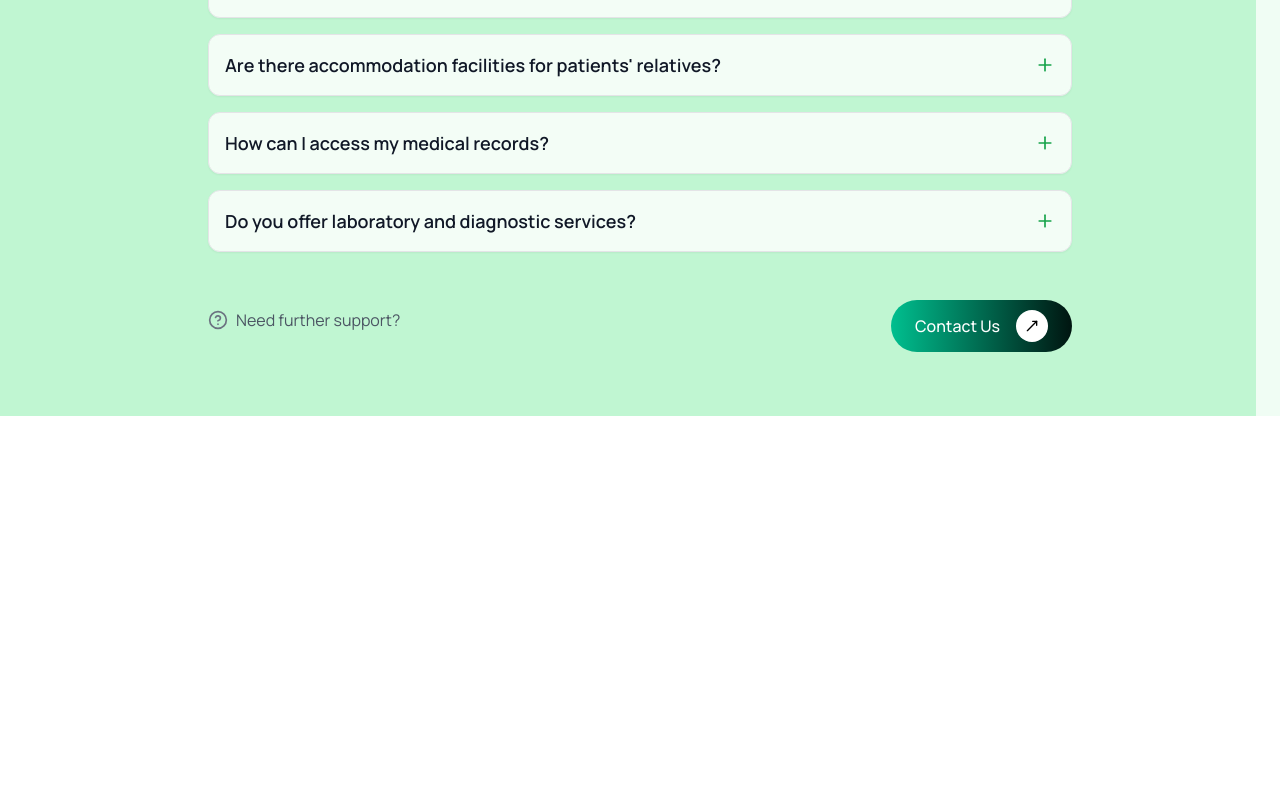
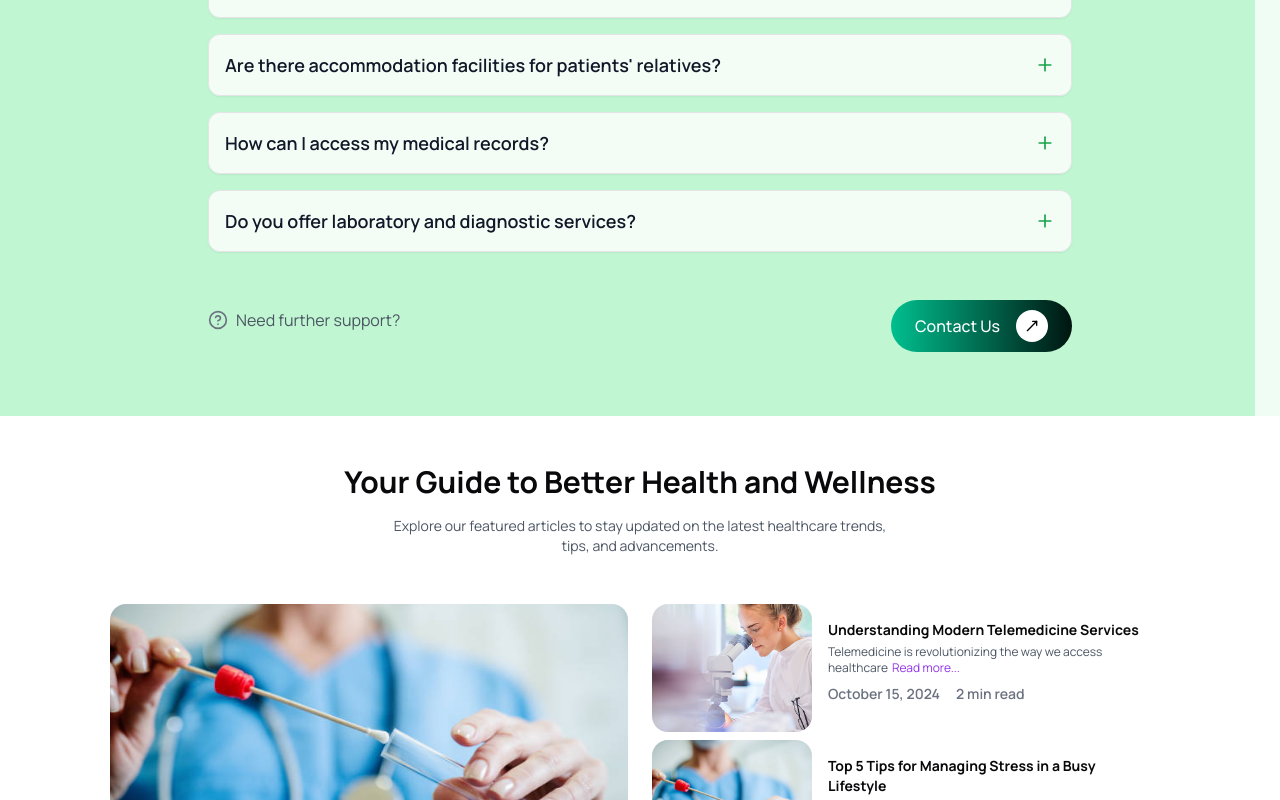
Before and after one commit to MUKE-coder/kasese-ste, a Next.js app: page / in a window 1280 px wide. Shown: the part 3590-4390 px from the top of the page. Before the commit the page ends 4006 px from the top, so only its background shows below. Built offline with nearby package versions, Linux system fonts and the light colour scheme.

Commit message:
Merged Footer

```diff
--- a/app/(front)/page.tsx
+++ b/app/(front)/page.tsx
@@ -13,6 +13,7 @@ export default function Home() {
       <DepartmentComponent />
       <AppointmentForm />
       <FAQ />
+      <GuideComponent />
     </main>
   );
 }
--- a/app/layout.tsx
+++ b/app/layout.tsx
@@ -23,6 +23,7 @@ export default function RootLayout({
     <html lang="en">
       <body className={merriweather.className}>
         <div className="bg-white">{children}</div>
+        <Footer />
       </body>
     </html>
   );
```
